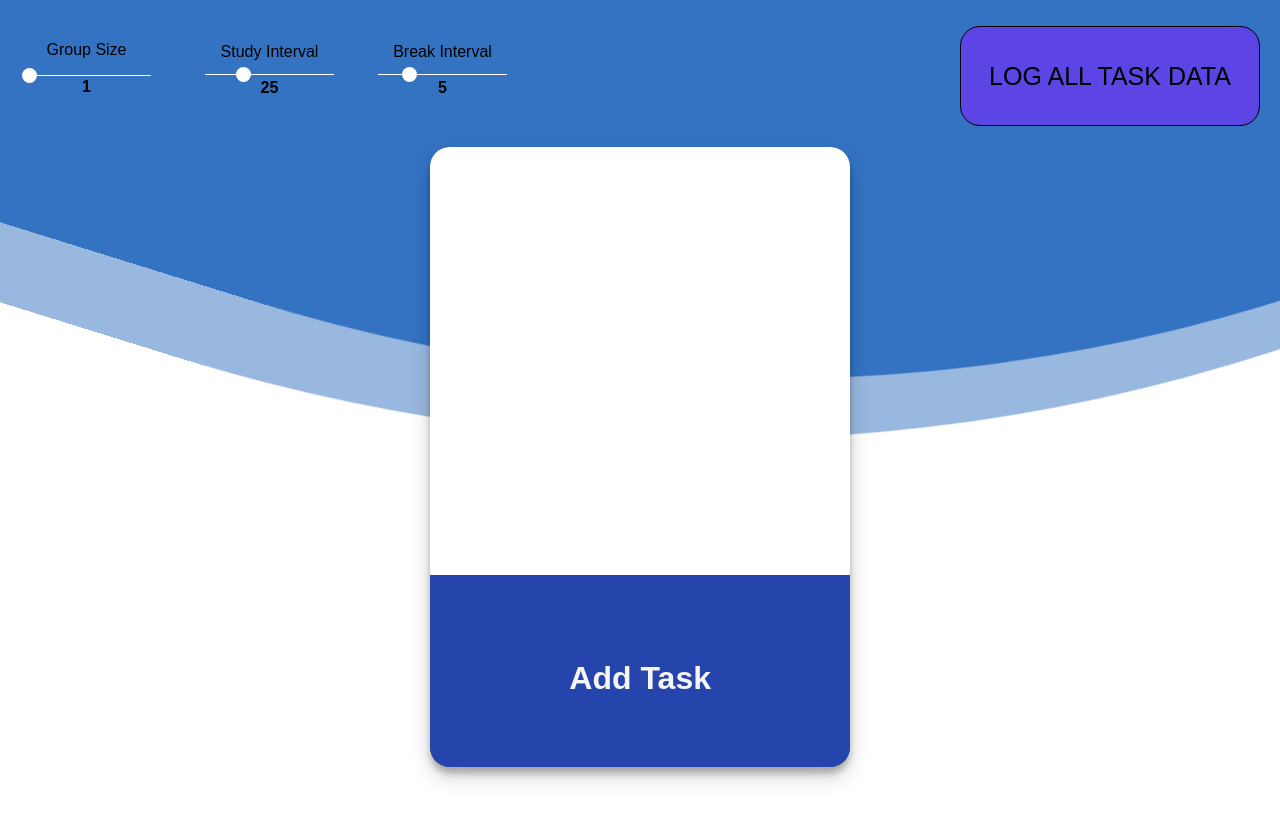
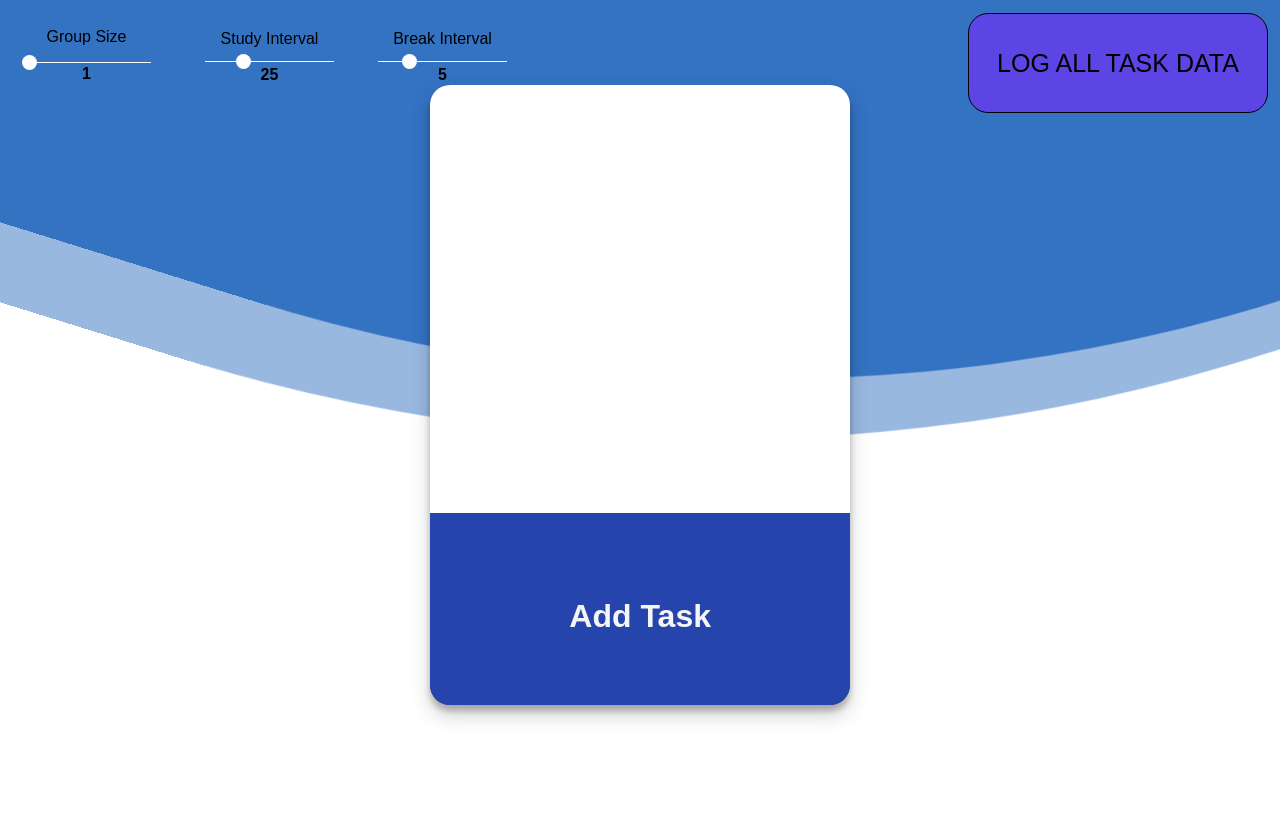
Before and after one commit to Matttran7/SASEHACK-2023, a React (Create React App) app in the folder smarter-together/: page / in a window 1280 px wide. Shown: the top 822 px of the page. Built offline with nearby package versions, Linux system fonts and the light colour scheme.

Commit message:
fix fixed

```diff
--- a/smarter-together/src/App.css
+++ b/smarter-together/src/App.css
@@ -82,7 +82,7 @@ body::after {
   font-family: "Space Grotesk", sans-serif;
   font-size: 25px;
   padding: 25px 20px;
-  display: inline-block; /* or block, depending on your layout preference */
+  display: inline-block;
   text-transform: uppercase;
   transition: all 0.3s;
   border: 1px solid #000000;
@@ -92,7 +92,7 @@ body::after {
   height: 100px;
   position: absolute;
   right: 0;
-  margin-right: 20px;
+  margin-right: 2rem;
   margin-bottom: 0px;
 }
 .SubmitBtn:after {
@@ -115,12 +115,17 @@ body::after {
   text-align: center;
   margin: 0;
   margin-top: 0;
+  position: absolute;
+  top: 0;
+  width: 100%;
+  z-index: 12;
 }
 
 .line1,
 .line2 {
   margin-bottom: 10px;
   display: flex;
+
 }
 .interval-settings-container {
   display: flex;
```
